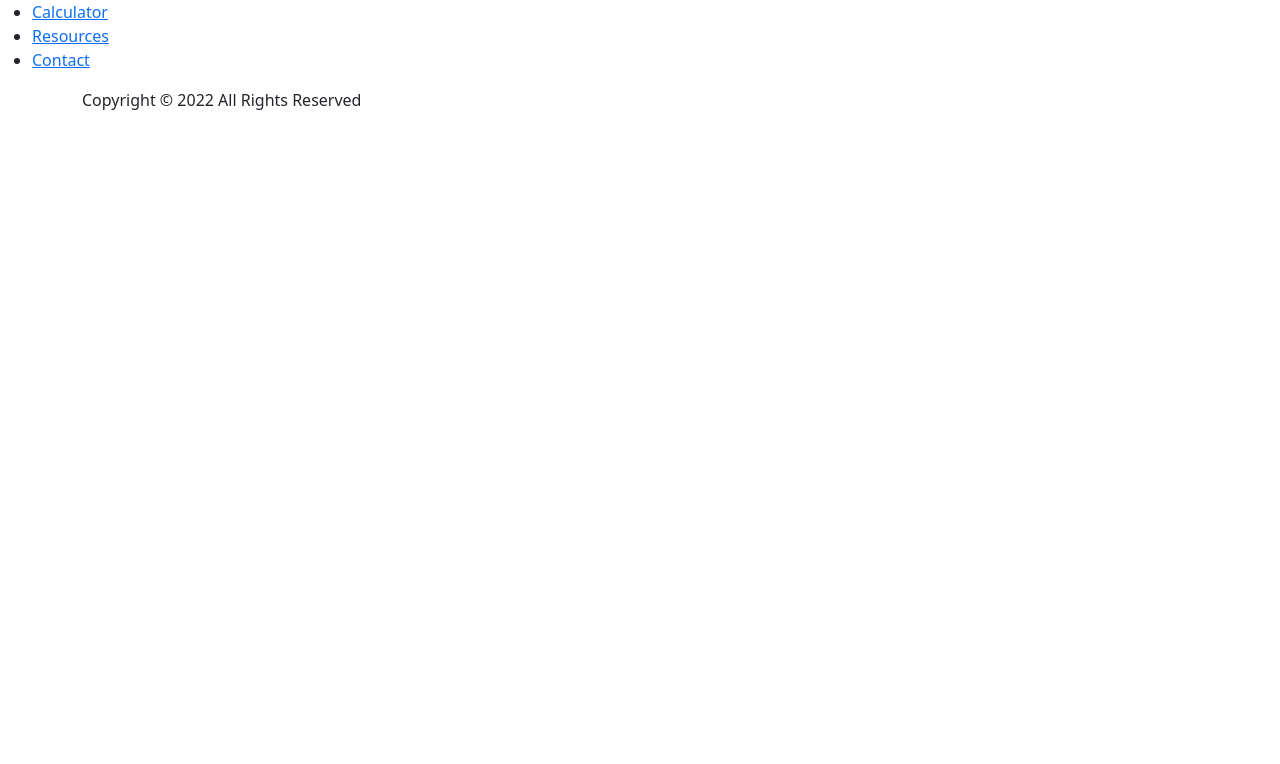
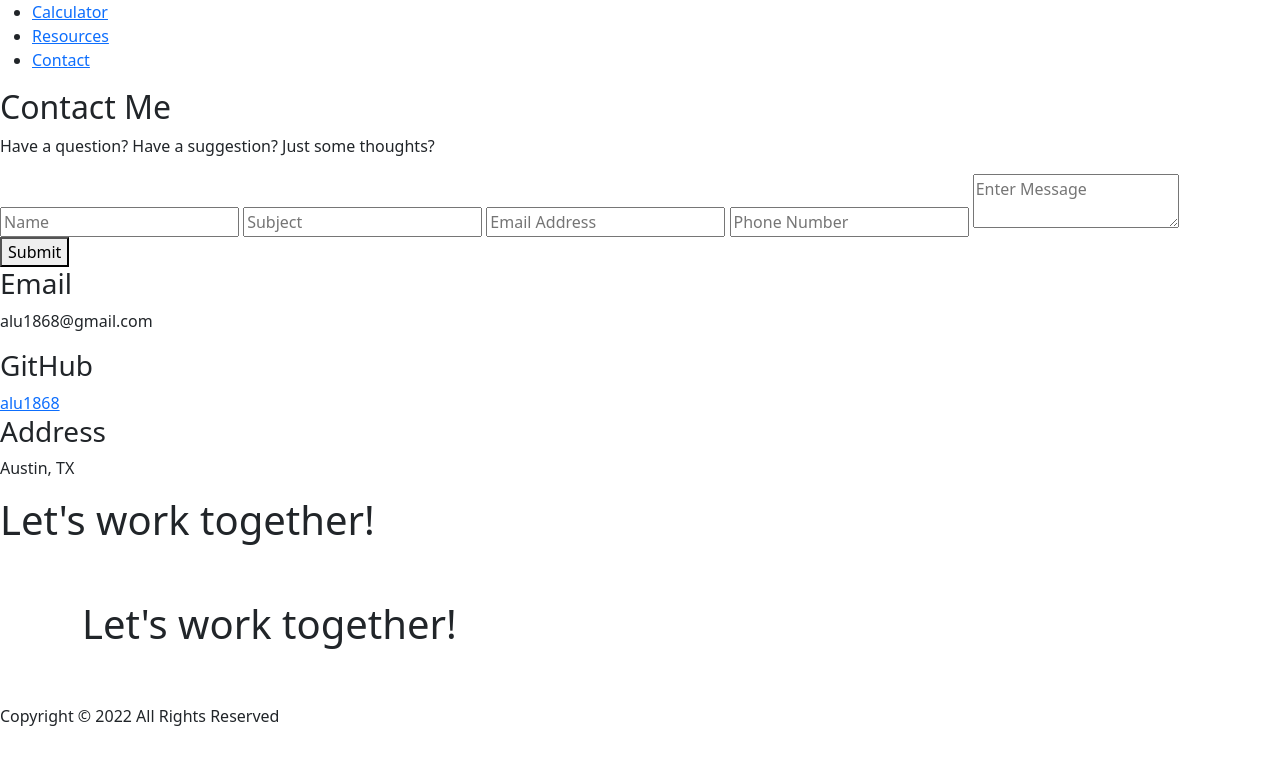
Before and after one commit to alu1868/Array-to-Array-Spacing, a plain HTML site: page dist/contanct.html in a window 1280 px wide. Drawn offline with nearby package versions, Linux system fonts and the light colour scheme.

Commit message:
removed classes from footer, reorganized divs as containers

```diff
--- a/dist/contanct.html
+++ b/dist/contanct.html
@@ -27,10 +27,67 @@
     </div>
   </header>
 
-  <footer id="main-footer">
-    <div class="footer-content container">
+  <!-- Section A: Contact Form -->
+  <section>
+    <div>
+        <h2>Contact Me</h2>
+        <div></div>
+        <p>Have a question? Have a suggestion? Just some thoughts?</p>
+        <form method="POST" data-netlify="true" data-netlify-recaptcha="true">
+            <div>
+                <input type="text" class="text-input name-input" placeholder="Name" name="name" />
+                <input type="text" class="text-input subject-input" placeholder="Subject" name="subject" />
+                <input type="email" class="text-input email-input" placeholder="Email Address" name="email" />
+                <input type="text" class="text-input phone-input" placeholder="Phone Number" name="phone" />
+                <textarea class="text-input message-input" placeholder="Enter Message" name="message"></textarea>
+                <div>
+                    <div data-netlify-recaptcha="true"></div>
+                </div>
+            </div>
+            <button>Submit</button>
+        </form>
+    </div>
+    <!-- Section B: Contact info -->
+    <div>
+        <div>
+            <div>
+            <div>
+                <h3>Email</h3>
+                <p>alu1868@gmail.com</p>
+            </div>
+            <div>
+                <h3>GitHub</h3>
+                <a href="https://github.com/alu1868">alu1868</a>
+            </div>
+            <div>
+                <h3>Address</h3>
+                <p>Austin, TX</p>
+            </div>
+            </div>
+        </div>
+    </div>
+  </section>
+
+  <!-- Section C: Tagline -->
+  <section>
+    <div>
+        <h1>Let's work together!</h1>
+    </div>
+  </section>
+  <!-- CONTENT END -->
+
+  <!-- Section C: Tagline -->
+  <section id="contact-c" class="bg-main py-5">
+    <div class="container">
+      <h1>Let's work together!</h1>
+    </div>
+  </section>
+
+  <!-- FOOTER -->
+  <footer>
+    <container>
         <p>Copyright &copy; 2022 All Rights Reserved</p>
-        <div class="social">
+        <div>
             <a href="https://github.com/alu1868/Array-to-Array-Spacing" target="_blank">
                 <i class="fab fa-github"></i>
             </a>
@@ -41,7 +98,8 @@
                 <i class="fas fa-paper-plane"></i>
             </a>
         </div>
-    </div>
+      </container>
   </footer>
+
 </body>
 </html>
```
Also changed, not shown: dist/index.html (+8 -8 lines), dist/resources.html (+4 -4 lines).
